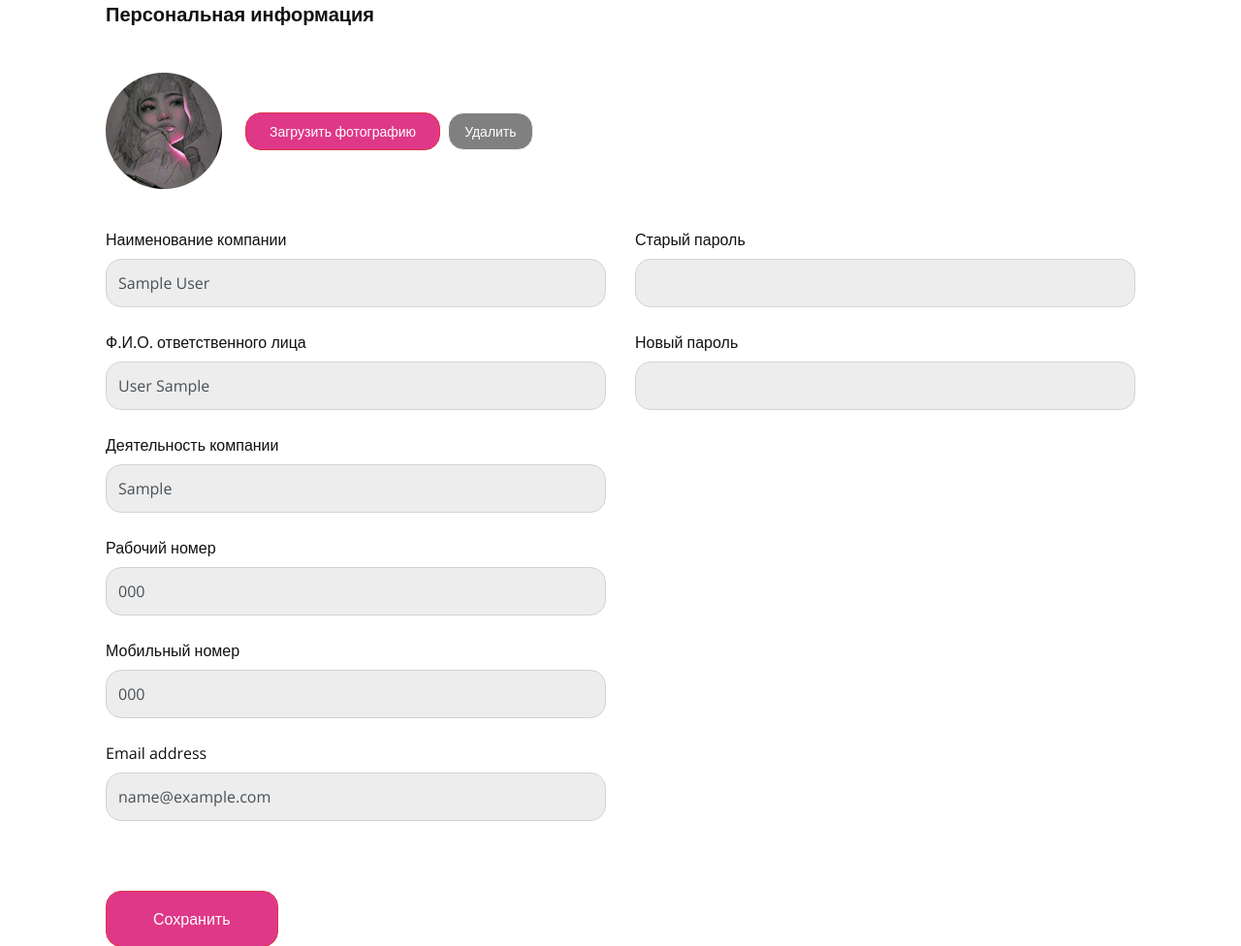
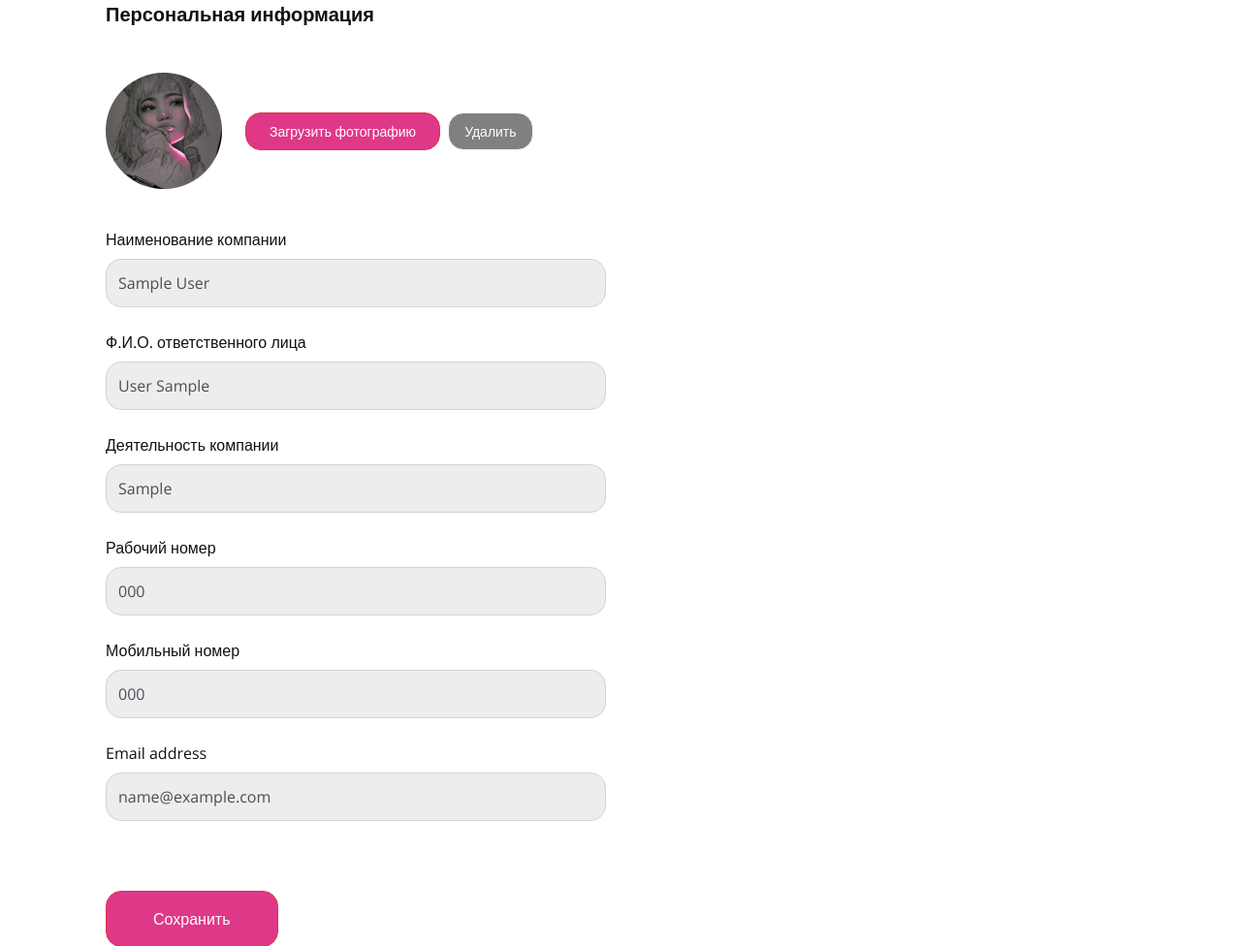
Before and after one commit to sardor0702/napa_recruitment_v1, a Django app: page /accounts/personal_acc_chenging_info/1 in a window 1280 px wide. Shown: the part 282-1258 px from the top of the page at 97% size. Run offline with Django 3.2, Linux system fonts and the light colour scheme; tables that the repository leaves empty hold one stand-in row (values such as "Sample post"); some libraries are stand-ins or nearby versions.

Commit message:
yangi o'zgarishlar

```diff
--- a/main/templates/fragments/header_all.html
+++ b/main/templates/fragments/header_all.html
@@ -12,7 +12,7 @@
 
         <div class="collapse navbar-collapse justify-content-between" id="navbarSupportedContent">
             <div class="offset"></div>
-            <ul class="navbar-nav">
+            <ul class="navbar-nav pt-5 pt-md-0">
                 <li class="nav-item ml-0 ml-sm-0" >
                     <a class="nav-link text-secondary" href="#">Главная</a>
                 </li>
--- a/main/templates/layouts/layout.html
+++ b/main/templates/layouts/layout.html
@@ -63,5 +63,6 @@
     <script src="{% static 'vendor/jquery-3.5.1.js' %}"></script>
     <script src="{% static 'vendor/bootstrap/js/bootstrap.bundle.js' %}"></script>
     <script src="{% static 'main/js/main.js' %}"></script>
+    <script src="https://kit.fontawesome.com/cb3bbb09f5.js" crossorigin="anonymous"></script>
 </body>
 </html>
--- a/main/templates/main/personal_account.html
+++ b/main/templates/main/personal_account.html
@@ -59,7 +59,7 @@
                                 <p class="mb-4 text-break">{{ user.email|default:'Нет данных' }}</p>
                             </div>
                             <div class="col px-0">
-                                <a type="button" href="{% url 'main_update' %}" class="btn btn-danger rounded-15 px-4">Изменить</a>
+                                <a type="button" href="{% url 'main_update' user.id %}" class="btn btn-danger rounded-15 px-4">Изменить</a>
                             </div>
                         </div>
                     </div>
--- a/main/templates/main/personal_account_changing_info.html
+++ b/main/templates/main/personal_account_changing_info.html
@@ -19,44 +19,45 @@
 				<button class="btn btn-light rounded-15 px-3 mb-3 py-2 mb-sm-0 font-size-14">Удалить</button>
 			</form>
 		</div>
-		<form>
+		<form action="{% if user %}{% url 'main_update' user.id %}{% endif %}" method="post">
+        {% csrf_token %}
 			<div class="row mx-0 mb-5">
 				<div class="col-12 col-md-6">
 					<div class="form-group mb-md-0">
 						<label for="validationDefault01">Наименование компании</label>
-						<input type="text" class="form-control bg-light rounded-15 py-4 mb-4" id="validationDefault01" name="company_name" value="{{ u.company_name }}">
+						<input type="text" class="form-control bg-light rounded-15 py-4 mb-4" id="validationDefault01" name="company_name" value="{{ user.company_name }}">
 					</div>
 					<div class="form-group mb-md-0">
 						<label for="validationDefault01">Ф.И.О. ответственного лица</label>
-						<input type="text" class="form-control bg-light rounded-15 py-4 mb-4" id="validationDefault01" name="full_name" value="{{ u.full_name }}">
+						<input type="text" class="form-control bg-light rounded-15 py-4 mb-4" id="validationDefault01" name="full_name" value="{{ user.full_name }}">
 					</div>
 					<div class="form-group mb-md-0">
 						<label for="validationCustom01" class="text-02">Деятельность компании</label>
-						<input type="text" class="form-control bg-light rounded-15 py-4 mb-4" id="validationCustom01" name="activity_company" value="{{ u.activity_company }}">
+						<input type="text" class="form-control bg-light rounded-15 py-4 mb-4" id="validationCustom01" name="activity_company" value="{{ user.activity_company }}">
 					</div>
 					<div class="form-group mb-md-0">
 						<label for="exampleInputEmail1" class="text-02">Рабочий номер</label>
-						<input type="text" class="form-control bg-light rounded-15 py-4 mb-4" name="phone" value="{{ u.phone }}">
+						<input type="text" class="form-control bg-light rounded-15 py-4 mb-4" name="phone" value="{{ user.phone }}">
 					</div>
 					<div class="form-group mb-md-0">
 						<label for="exampleInputEmail1" class="text-02">Мобильный номер</label>
-						<input type="text" class="form-control bg-light  rounded-15 py-4 mb-4" name="mobil_phone" value="{{ u.mobil_phone }}">
+						<input type="text" class="form-control bg-light  rounded-15 py-4 mb-4" name="mobil_phone" value="{{ user.mobil_phone }}">
 					</div>
 					<div class="form-group mb-md-0">
 						<label for="exampleInputEmail1">Email address</label>
-						<input type="email" class="form-control bg-light rounded-15 py-4 mb-4" id="exampleInputEmail1" name="email" value="{{ u.email }}" >
+						<input type="email" class="form-control bg-light rounded-15 py-4 mb-4" id="exampleInputEmail1" name="email" value="{{ user.email }}" >
 					</div>
 				</div>
-				<div class="col-12 col-md-6">
-					<div class="form-group mb-md-0 ">
-						<label for="validationDefault02">Старый пароль</label>
-						<input type="password" class="form-control bg-light rounded-15 py-4 mb-4" id="validationDefault02" value="" required>
-					</div>
-					<div class="form-group mb-4 mb-md-0">
-						<label for="validationDefault02">Новый пароль</label>
-						<input type="password" class="form-control bg-light rounded-15 py-4 mb-4" id="validationDefault02" value="" required>
-					</div>
-				</div>
+{#				<div class="col-12 col-md-6">#}
+{#					<div class="form-group mb-md-0 ">#}
+{#						<label for="validationDefault02">Старый пароль</label>#}
+{#						<input type="password" class="form-control bg-light rounded-15 py-4 mb-4" id="validationDefault02" value="" required>#}
+{#					</div>#}
+{#					<div class="form-group mb-4 mb-md-0">#}
+{#						<label for="validationDefault02">Новый пароль</label>#}
+{#						<input type="password" class="form-control bg-light rounded-15 py-4 mb-4" id="validationDefault02" value="" required>#}
+{#					</div>#}
+{#				</div>#}
 			</div><!-- End of row -->
 			<div class="row mx-0">
 				<div class="col-12 d-flex justify-content-center justify-content-md-start">
--- a/main/views.py
+++ b/main/views.py
@@ -4,7 +4,6 @@ from .forms import RegisterForm, LoginForms
 from django.contrib.auth import authenticate, login as dj_login, logout
 from django.contrib.auth.decorators import login_required
 from user.models import User
-
 
 
 def home(request):
@@ -67,19 +66,31 @@ def forgot_password(request):
 
 def update(request, id):
     try:
-        u = User.objects.get(id=id)
+        user = User.objects.get(id=id)
     except User.DoesNotExist:
         return redirect('main_checkin')
 
     if request.method == 'POST':
-        u.company_name = request.POST.get('company_name')
-        u.full_name = request.POST.get('full_name')
-        u.activity_company = request.POST.get('activity_company')
-        u.phone = request.POST.get('phone')
-        u.mobil_phone = request.POST.get('mobil_phone')
-        u.email = request.POST.get('email')
-        u.save()
+        user.company_name = request.POST.get('company_name')
+        name = request.POST.get('full_name').strip()
+        user.first_name, user.last_name = name.split()
+        user.activity_company = request.POST.get('activity_company')
+        user.phone = request.POST.get('phone')
+        user.mobil_phone = request.POST.get('mobil_phone')
+        user.email = request.POST.get('email')
+        user.save()
         return redirect('main_checkin')
     return render(request, 'main/personal_account_changing_info.html', {
-        'u': u
+        'user': user
     })
+
+# def user_info_update(request):
+#     form = UserForm(request.POST or None)
+#     if form.is_valid():
+#         form.save()
+#         form = UserForm()
+#
+#     context = {
+#         'form': form
+#     }
+#     return render(request, "main/personal_account.html", context=context)
```
Also changed, not shown: main/forms.py (+13 -0 lines), main/templates/fragments/header_home.html (+3 -4 lines).
